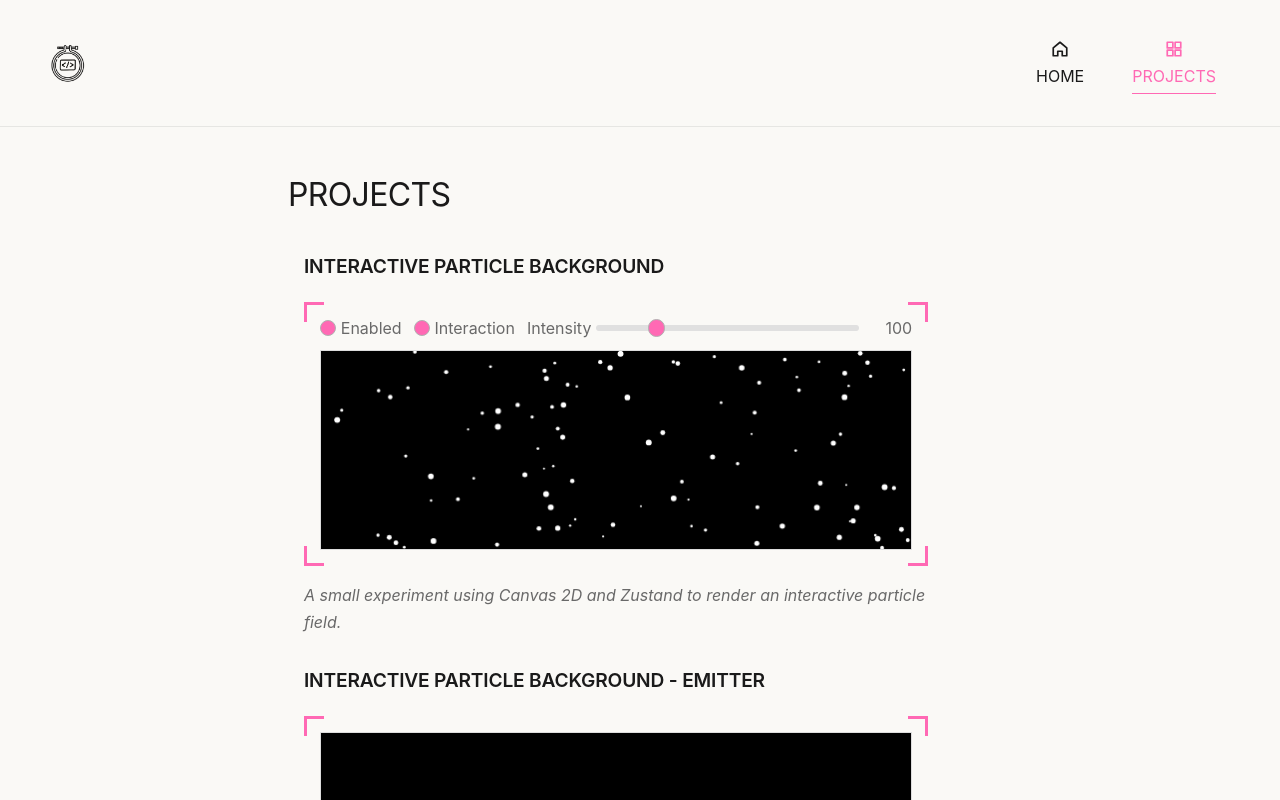
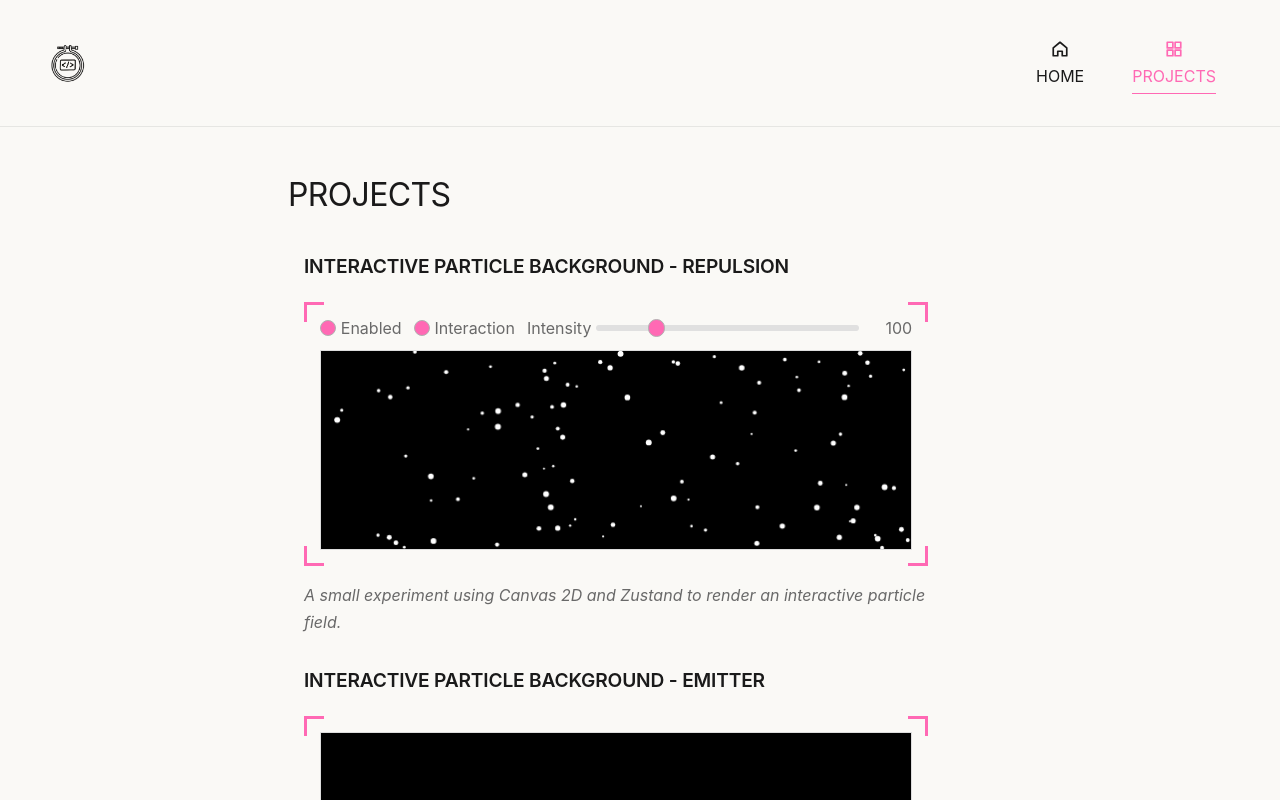
Before and after one commit to thaisfinck/my-code-sampler, a React (Vite) app: page /projects in a window 1280 px wide. Shown: the top 800 px of the page. Built offline with nearby package versions, Linux system fonts and the light colour scheme.

Commit message:
Refactor

```diff
--- a/src/app/App.tsx
+++ b/src/app/App.tsx
@@ -1,6 +1,5 @@
 import { Routes, Route, Link, useLocation } from 'react-router-dom';
-import Home from '../pages/Home/home';
-import Projects from '../pages/Projects/projects';
+import { Home, Samples } from '../pages';
 import '../styles/App.css';
 import { HomeIcon, ProjectIcon } from '../styles/icons';
 import logo from '../assets/logo.png';
@@ -31,7 +30,7 @@ function App() {
       <main>
         <Routes>
           <Route path="/" element={<Home />} />
-          <Route path="/projects" element={<Projects />} />
+          <Route path="/projects" element={<Samples />} />
         </Routes>
       </main>
     </>
--- a/src/pages/Projects/projects.tsx
+++ /dev/null
@@ -1,24 +0,0 @@
-import ProjectCard from './projectCard';
-import InteractiveParticleBackground from './InteractiveParticleBackground/interactiveParticleBackground';
-import Emitter from './InteractiveParticleBackground/Emitter';
-import './projects.css';
-
-const Projects = () => {
-  return (
-    <section>
-      <h1>PROJECTS</h1>
-      <ProjectCard
-        title="Interactive Particle Background"
-        description="A small experiment using Canvas 2D and Zustand to render an interactive particle field."
-        project={<InteractiveParticleBackground />}
-      />
-      <ProjectCard
-        title="Interactive Particle Background - Emitter"
-        description="A small experiment using Canvas 2D and Zustand to render an interactive particle field."
-        project={<Emitter />}
-      />
-    </section>
-  );
-};
-
-export default Projects;
--- a/src/pages/Projects/projectCard.tsx
+++ b/src/pages/Samples/sampleCard.tsx
@@ -1,7 +1,7 @@
 import type { ReactNode } from 'react';
-import './projects.css';
+import './samples.css';
 
-const ProjectCard = ({
+const SampleCard = ({
   title,
   description,
   project,
@@ -25,4 +25,4 @@ const ProjectCard = ({
   );
 };
 
-export default ProjectCard;
+export default SampleCard;
--- /dev/null
+++ b/src/pages/Samples/samples.tsx
@@ -0,0 +1,23 @@
+import SampleCard from './sampleCard';
+import { Repulsion, Emitter } from '../../projects';
+import './samples.css';
+
+const Samples = () => {
+  return (
+    <section>
+      <h1>PROJECTS</h1>
+      <SampleCard
+        title="Interactive Particle Background - Repulsion"
+        description="A small experiment using Canvas 2D and Zustand to render an interactive particle field."
+        project={<Repulsion />}
+      />
+      <SampleCard
+        title="Interactive Particle Background - Emitter"
+        description="A small experiment using Canvas 2D and Zustand to render an interactive particle field."
+        project={<Emitter />}
+      />
+    </section>
+  );
+};
+
+export default Samples;
--- /dev/null
+++ b/src/pages/index.tsx
@@ -0,0 +1,4 @@
+import Home from '../pages/Home/home';
+import Samples from '../pages/Samples/samples';
+
+export { Home, Samples };
--- a/src/pages/Projects/InteractiveParticleBackground/Emitter.tsx
+++ b/src/projects/InteractiveParticleBackground/components/Emitter.tsx
@@ -6,8 +6,8 @@ import {
   useState,
   type MouseEvent,
 } from 'react';
-import './interactiveParticleBackground.css';
-import { useEmitterStore } from '../../../app/emitterStore';
+import '../styles/interactiveParticleBackground.css';
+import { useEmitterStore } from '../stores/emitterStore';
 
 type Particle = {
   x: number;
--- /dev/null
+++ b/src/projects/index.tsx
@@ -0,0 +1,4 @@
+import Repulsion from './InteractiveParticleBackground/components/Repulsion';
+import Emitter from './InteractiveParticleBackground/components/Emitter';
+
+export { Repulsion, Emitter };
```
Also changed, not shown: src/projects/InteractiveParticleBackground/components/Repulsion.tsx (renamed from src/pages/Projects/InteractiveParticleBackground/interactiveParticleBackground.tsx, +4 -4 lines), src/pages/Samples/samples.css (renamed from src/pages/Projects/projects.css), src/projects/InteractiveParticleBackground/stores/emitterStore.ts (renamed from src/app/emitterStore.ts), src/projects/InteractiveParticleBackground/stores/particleStore.ts (renamed from src/app/particleStore.ts), src/projects/InteractiveParticleBackground/styles/interactiveParticleBackground.css (renamed from src/pages/Projects/InteractiveParticleBackground/interactiveParticleBackground.css).
